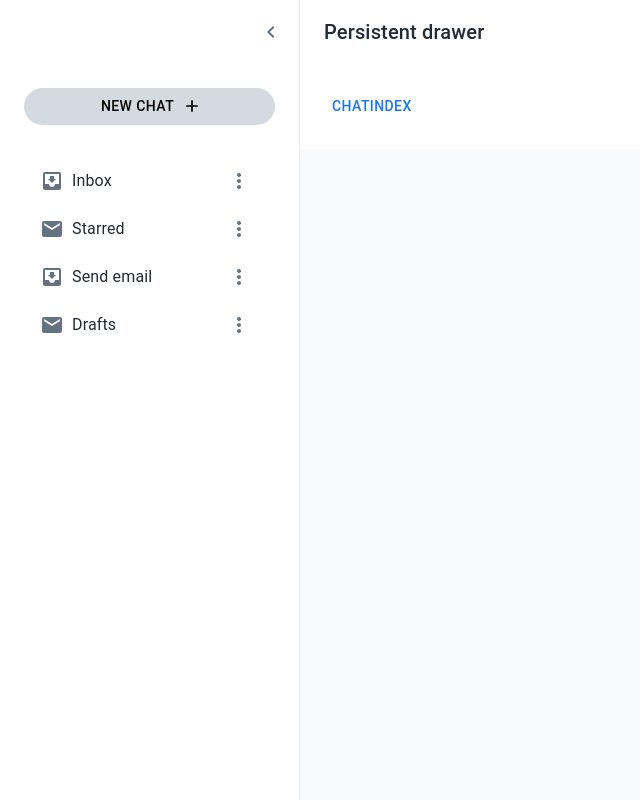
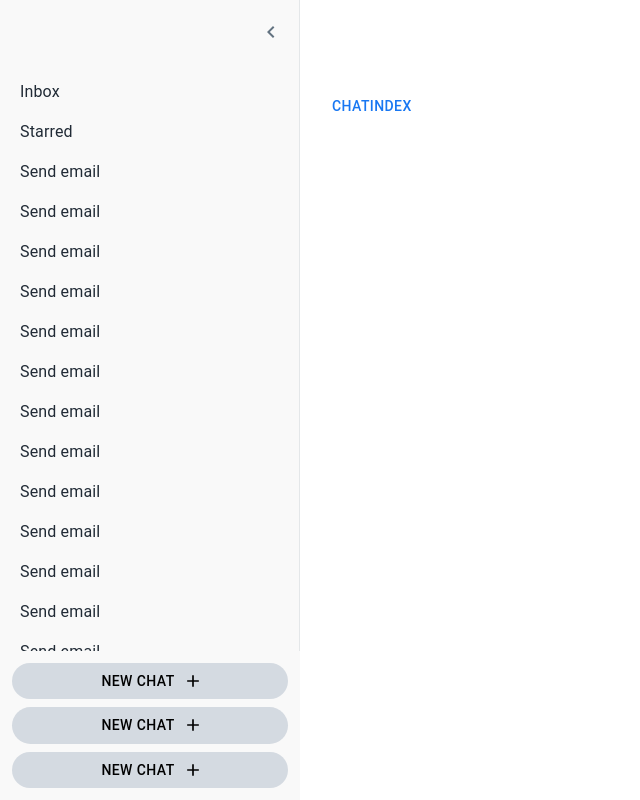
Before and after one commit to hptprobook/trainning_equipment_2024, a React (Vite) app in the folder website/: page /chat in a window 1280 px wide. Shown: the whole page, without its empty margins (0-640 px from the left). Built offline with nearby package versions, Linux system fonts and the light colour scheme; no server answers.

Commit message:
fix: refactor nav

```diff
--- a/website/src/layout/chat/ChatLayout.jsx
+++ b/website/src/layout/chat/ChatLayout.jsx
@@ -1,25 +1,20 @@
 import * as React from 'react';
-import { styled, useTheme } from '@mui/material/styles';
+import { styled } from '@mui/material/styles';
 import Box from '@mui/material/Box';
-import Drawer from '@mui/material/Drawer';
-import IconButton from '@mui/material/IconButton';
-import ChevronLeftIcon from '@mui/icons-material/ChevronLeft';
-import ChevronRightIcon from '@mui/icons-material/ChevronRight';
 import { PropTypes } from 'prop-types';
 import { useResponsive } from '~/config/reponsiveConfig';
 import Header from './header';
 import NavChat from './nav';
-import NewChatButton from './common/NewChatButton';
 import { NAV_WIDTH } from './layoutConfig';
 
 const drawerWidth = NAV_WIDTH;
 
 const Main = styled('main', { shouldForwardProp: (prop) => prop !== 'open' })(
-  ({ theme, open }) => ({
+  ({ theme, open, headerheight }) => ({
+    height: '100vh',
     backgroundColor: theme.palette.background.paper,
     flexGrow: 1,
-    marginTop: '64px',
-    padding: theme.spacing(3),
+    paddingTop: headerheight,
     transition: theme.transitions.create('margin', {
       easing: theme.transitions.easing.sharp,
       duration: theme.transitions.duration.leavingScreen,
@@ -34,21 +29,10 @@ const Main = styled('main', { shouldForwardProp: (prop) => prop !== 'open' })(
     }),
   }),
 );
-
-
-const DrawerHeader = styled('div')(({ theme }) => ({
-  display: 'flex',
-  alignItems: 'center',
-  padding: theme.spacing(0, 1),
-  // necessary for content to be below app bar
-  ...theme.mixins.toolbar,
-  justifyContent: 'flex-end',
-}));
-
 export default function ChatLayout({ children }) {
-  const theme = useTheme();
   const [open, setOpen] = React.useState(true);
-
+  const [headerHeight, setHeaderHeight] = React.useState(0);
+  const heightRef = React.useRef(null);
   const handleDrawerOpen = () => {
     setOpen(true);
   };
@@ -56,37 +40,27 @@ export default function ChatLayout({ children }) {
   const handleDrawerClose = () => {
     setOpen(false);
   };
-
+  React.useEffect(() => {
+    if (heightRef.current) {
+      setHeaderHeight(heightRef.current.clientHeight);
+    }
+  }, [heightRef]);
   const mdReponsive = useResponsive('down', 'md');
   React.useEffect(() => {
     setOpen(!mdReponsive);
   }, [mdReponsive]);
   return (
     <Box sx={{ display: 'flex', position: 'relative' }}>
-      <Header open={open} handleDrawerOpen={handleDrawerOpen} />
-      <Drawer
-        sx={{
-          width: drawerWidth,
-          flexShrink: 0,
-          '& .MuiDrawer-paper': {
-            width: drawerWidth,
-            boxSizing: 'border-box',
-          },
-        }}
-        variant="persistent"
-        anchor="left"
-        open={open}
-      >
-        <DrawerHeader>
-          <IconButton onClick={handleDrawerClose}>
-            {theme.direction === 'ltr' ? <ChevronLeftIcon /> : <ChevronRightIcon />}
-          </IconButton>
-        </DrawerHeader>
-        <NewChatButton/>
-        <NavChat/>
-      </Drawer>
-      <Main open={open} >
-        {children}
+      <Header ref={heightRef} open={open} handleDrawerOpen={handleDrawerOpen} />
+      <NavChat open={open} handleDrawerClose={handleDrawerClose} />
+      <Main open={open} headerheight={headerHeight}>
+        <Box
+          sx={{
+            padding: 3,
+          }}
+        >
+          {children}
+        </Box>
       </Main>
     </Box>
   );
--- a/website/src/layout/chat/common/NewChatButton.jsx
+++ b/website/src/layout/chat/common/NewChatButton.jsx
@@ -6,12 +6,6 @@ import AddIcon from '@mui/icons-material/Add';
 const NewChatButton = () => {
   const theme = useTheme();
   return (
-    <Box
-      sx={{
-        width: '100%',
-        padding: '24px',
-      }}
-    >
     <Button
       variant="contained"
       endIcon={<AddIcon />}
@@ -30,7 +24,6 @@ const NewChatButton = () => {
     >
       New Chat
     </Button>
-    </Box>
   );
 };
 
--- a/website/src/layout/chat/header.jsx
+++ b/website/src/layout/chat/header.jsx
@@ -1,4 +1,4 @@
-// import React from 'react';
+import React from 'react';
 import styled from '@emotion/styled';
 import MuiAppBar from '@mui/material/AppBar';
 
@@ -7,7 +7,7 @@ import { useTheme } from '@emotion/react';
 import MenuIcon from '@mui/icons-material/Menu';
 
 import PropTypes from 'prop-types';
-import { IconButton, Toolbar, Typography } from '@mui/material';
+import { IconButton, Toolbar } from '@mui/material';
 import { NAV_WIDTH } from './layoutConfig';
 
 const drawerWidth = NAV_WIDTH;
@@ -29,10 +29,10 @@ const AppBar = styled(MuiAppBar, {
   }),
 }));
 
-const Header = ({ open, handleDrawerOpen }) => {
+const Header = React.forwardRef(({ open, handleDrawerOpen }, ref) => {
   const theme = useTheme();
   return (
-    <AppBar position="fixed" open={open}
+    <AppBar position="fixed" open={open} ref={ref}
       sx={{
         boxShadow: 'none'
       }}>
@@ -54,15 +54,15 @@ const Header = ({ open, handleDrawerOpen }) => {
         >
           <MenuIcon />
         </IconButton>
-        <Typography
+        {/* <Typography
           color={theme.palette.text.primary}
           variant="h6" noWrap component="div">
                     Persistent drawer
-        </Typography>
+        </Typography> */}
       </Toolbar>
     </AppBar>
   );
-};
+});
 Header.propTypes = {
   open: PropTypes.bool,
   handleDrawerOpen: PropTypes.func
--- a/website/src/layout/chat/layoutConfig.js
+++ /dev/null
@@ -1 +0,0 @@
-export const NAV_WIDTH = 300;
--- /dev/null
+++ b/website/src/layout/chat/layoutConfig.jsx
@@ -0,0 +1,112 @@
+export const NAV_WIDTH = 300;
+import InboxIcon from '@mui/icons-material/MoveToInbox';
+import MailIcon from '@mui/icons-material/Mail';
+export const NAV = [
+  {
+    name: 'Inbox',
+    icon: <InboxIcon />
+  },
+  {
+    name: 'Starred',
+    icon: <MailIcon />
+  },
+  {
+    name: 'Send email',
+    icon: <InboxIcon />
+  },
+  {
+    name: 'Send email',
+    icon: <InboxIcon />
+  }, {
+    name: 'Send email',
+    icon: <InboxIcon />
+  }, {
+    name: 'Send email',
+    icon: <InboxIcon />
+  }, {
+    name: 'Send email',
+    icon: <InboxIcon />
+  }, {
+    name: 'Send email',
+    icon: <InboxIcon />
+  }, {
+    name: 'Send email',
+    icon: <InboxIcon />
+  }, {
+    name: 'Send email',
+    icon: <InboxIcon />
+  }, {
+    name: 'Send email',
+    icon: <InboxIcon />
+  }, {
+    name: 'Send email',
+    icon: <InboxIcon />
+  }, {
+    name: 'Send email',
+    icon: <InboxIcon />
+  }, {
+    name: 'Send email',
+    icon: <InboxIcon />
+  }, {
+    name: 'Send email',
+    icon: <InboxIcon />
+  }, {
+    name: 'Send email',
+    icon: <InboxIcon />
+  }, {
+    name: 'Send email',
+    icon: <InboxIcon />
+  }, {
+    name: 'Send email',
+    icon: <InboxIcon />
+  }, {
+    name: 'Send email',
+    icon: <InboxIcon />
+  }, {
+    name: 'Send email',
+    icon: <InboxIcon />
+  }, {
+    name: 'Send email',
+    icon: <InboxIcon />
+  }, {
+    name: 'Send email',
+    icon: <InboxIcon />
+  }, {
+    name: 'Send email',
+    icon: <InboxIcon />
+  }, {
+    name: 'Send email',
+    icon: <InboxIcon />
+  }, {
+    name: 'Send email',
+    icon: <InboxIcon />
+  }, {
+    name: 'Send email',
+    icon: <InboxIcon />
+  }, {
+    name: 'Send email',
+    icon: <InboxIcon />
+  }, {
+    name: 'Send email',
+    icon: <InboxIcon />
+  }, {
+    name: 'Send email',
+    icon: <InboxIcon />
+  }, {
+    name: 'Send email',
+    icon: <InboxIcon />
+  }, {
+    name: 'Send email',
+    icon: <InboxIcon />
+  }, {
+    name: 'Send email',
+    icon: <InboxIcon />
+  }, {
+    name: 'Send email',
+    icon: <InboxIcon />
+  },
+  {
+    name: 'Drafts',
+    icon: <MailIcon />
+  }
+];
--- a/website/src/layout/chat/nav.jsx
+++ b/website/src/layout/chat/nav.jsx
@@ -1,35 +1,68 @@
-import { List, ListItem, ListItemButton, ListItemIcon, styled, useTheme } from '@mui/material';
+import { Box, Drawer, IconButton, List, ListItem, ListItemButton, ListItemIcon, Stack, styled, useTheme } from '@mui/material';
 // import React from 'react';
-import InboxIcon from '@mui/icons-material/MoveToInbox';
-import MailIcon from '@mui/icons-material/Mail';
 import ListItemText from '@mui/material/ListItemText';
 import MoreVertIcon from '@mui/icons-material/MoreVert';
+import ChevronLeftIcon from '@mui/icons-material/ChevronLeft';
+import ChevronRightIcon from '@mui/icons-material/ChevronRight';
+import NewChatButton from './common/NewChatButton';
+import PropTypes from 'prop-types';
+import { NAV, NAV_WIDTH } from './layoutConfig';
 
+const drawerWidth = NAV_WIDTH;
+const nav = NAV;
 const ItemIconCus = styled(ListItemIcon)(({ theme }) => ({
   minWidth: 'auto',
-  marginRight: '8px'
+  marginRight: '8px',
+  position: 'absolute',
+  right: '0',
+  display: 'none'
 }));
-const NavChat = () => {
+
+const DrawerHeader = styled('div')(({ theme }) => ({
+  display: 'flex',
+  alignItems: 'center',
+  padding: theme.spacing(0, 1),
+  ...theme.mixins.toolbar,
+  justifyContent: 'flex-end',
+}));
+const NavChat = ({ open, handleDrawerClose }) => {
   const theme = useTheme();
-  const nav = [
-    {
-      name: 'Inbox',
-      icon: <InboxIcon />
+  return (
+    <Drawer
+      sx={{
+        width: drawerWidth,
+        height: '100vh',
+        overflow: 'scroll',
+        '&::-webkit-scrollbar': {
+          display: 'none',
         },
-    {
-      name: 'Starred',
-      icon: <MailIcon />
+        '-ms-overflow-style': 'none',
+        'scrollbar-width': 'none',
+        flexShrink: 0,
+        '& .MuiDrawer-paper': {
+          width: drawerWidth,
+          boxSizing: 'border-box',
         },
-    {
-      name: 'Send email',
-      icon: <InboxIcon />
+        '& .MuiPaper-root': {
+          backgroundColor: theme.palette.background.secondary,
+          position: 'relative',
+          '-ms-overflow-style': 'none',
+          'scrollbar-width': 'none',
         },
-    {
-      name: 'Drafts',
-      icon: <MailIcon />
-    }
-  ];
-  return (
+        // '&:hover .MuiPaper-root': {
+        //   '-ms-overflow-style': 'block',
+        //   'scrollbar-width': 'block',
+        // }
+      }}
+      variant="persistent"
+      anchor="left"
+      open={open}
+    >
+      <DrawerHeader>
+        <IconButton onClick={handleDrawerClose}>
+          {theme.direction === 'ltr' ? <ChevronLeftIcon /> : <ChevronRightIcon />}
+        </IconButton>
+      </DrawerHeader>
       <List>
         {nav.map((item, index) => (
           <ListItem
@@ -42,12 +75,12 @@ const NavChat = () => {
             <ListItemButton
               sx={{
                 borderRadius: '12px',
+                padding: '4px 8px',
+                '&:hover .MuiListItemIcon-root': {
+                  display: 'flex'
+                },
               }}
             >
-            <ItemIconCus
-            >
-              {item.icon}
-            </ItemIconCus>
               <ListItemText primary={item.name} />
               <ItemIconCus>
                 <MoreVertIcon />
@@ -56,7 +89,27 @@ const NavChat = () => {
           </ListItem>
         ))}
       </List>
+      <Box
+        sx={{
+          position: 'fixed',
+          width: drawerWidth,
+          padding: '12px',
+          bottom: '0',
+          left: '0',
+          backgroundColor: theme.palette.background.secondary,
+        }}
+      >
+        <Stack spacing={1}>
+          <NewChatButton />
+          <NewChatButton />
+          <NewChatButton />
+        </Stack>
+      </Box>
+    </Drawer>
   );
 };
-
+NavChat.protoType = {
+  handleDrawerClose: PropTypes.func,
+  open: PropTypes.bool
+};
 export default NavChat;
--- a/website/src/theme/palette.js
+++ b/website/src/theme/palette.js
@@ -114,15 +114,15 @@ export function palette() {
     background: {
       paper: '#FFFFFF',
       default: grey[100],
-      secondary: '#F0F4F9',
+      secondary: '#f9f9f9',
       neutral: grey[200],
-      subBackground: '#F0F4F9',
+      subBackground: '#f9f9f9',
       active: '#D3E3FD',
       hoverActive: '#DFE2E5',
       hover: '#DDE3EA',
     },
     padding: {
-      list: '0 24px'
+      list: '0 12px'
     },
     action: {
       ...base.action,
```
Lines whose indentation alone changed are shown as unchanged.
